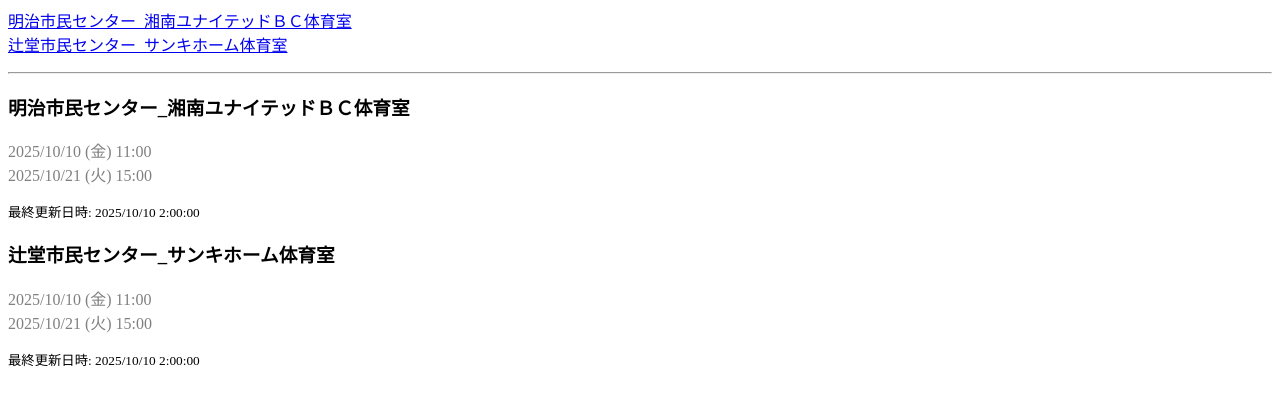
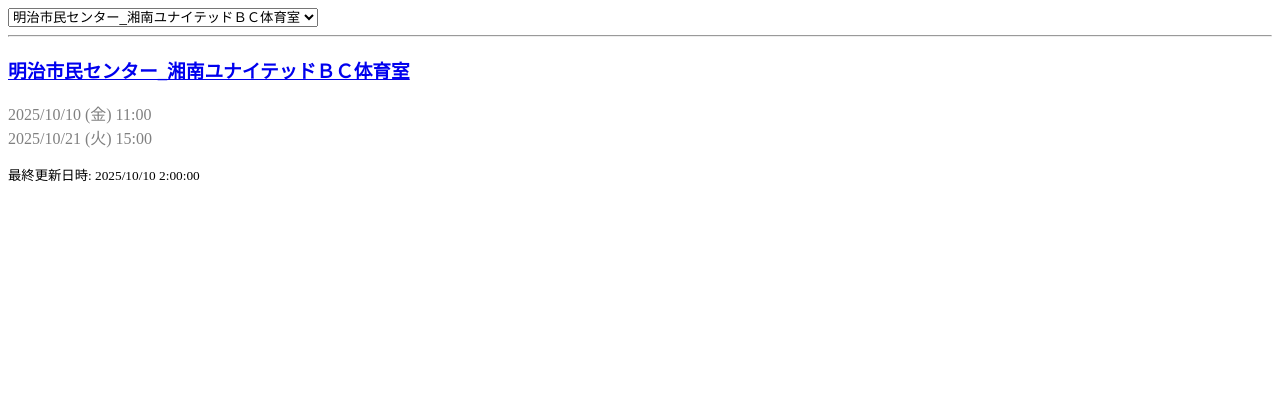
Before and after one commit to H1Gdev/ReservationChecker, a website: page docs/index.html in a window 1280 px wide. Drawn offline with Linux system fonts and the light colour scheme.

Commit message:
Update layout.

```diff
--- a/docs/index.html
+++ b/docs/index.html
@@ -27,26 +27,36 @@
     'af1fde809329d210f66d3cc97bba1029': '%E6%98%8E%E6%B2%BB%E5%B8%82%E6%B0%91%E3%82%BB%E3%83%B3%E3%82%BF%E3%83%BC_%E6%B9%98%E5%8D%97%E3%83%A6%E3%83%8A%E3%82%A4%E3%83%86%E3%83%83%E3%83%89%EF%BC%A2%EF%BC%A3%E4%BD%93%E8%82%B2%E5%AE%A4',
     'f95d5ecc93e5d210f66d3cc97bba10a4': '%E8%BE%BB%E5%A0%82%E5%B8%82%E6%B0%91%E3%82%BB%E3%83%B3%E3%82%BF%E3%83%BC_%E3%82%B5%E3%83%B3%E3%82%AD%E3%83%9B%E3%83%BC%E3%83%A0%E4%BD%93%E8%82%B2%E5%AE%A4',
   };
+  const select = document.createElement('select');
   {
-    const ul = document.createElement('ul');
-    exportJson.appendChild(ul);
+    exportJson.appendChild(select);
     for (const apptSysId in apptSysIds) {
-      const li = document.createElement('li');
-      const a = document.createElement('a');
-      a.textContent = decodeURIComponent(apptSysIds[apptSysId]);
-      a.setAttribute('href', `#${apptSysId}`);
-      li.appendChild(a);
-      ul.appendChild(li);
+      const option = document.createElement('option');
+      option.setAttribute('value', apptSysId);
+      option.textContent = decodeURIComponent(apptSysIds[apptSysId]);
+      select.appendChild(option);
     }
+    select.addEventListener('change', e => {
+      const apptSysId = e.target.value;
+      for (const apptSysId in apptSysIds)
+        document.getElementById(apptSysId).style.display = 'none';
+      document.getElementById(apptSysId).style.display = '';
+      localStorage.setItem('selected', apptSysId);
+    });
     const hr = document.createElement('hr');
     exportJson.appendChild(hr);
   }
   for (const apptSysId in apptSysIds) {
     const p = document.createElement('p');
+    p.setAttribute('id', apptSysId);
+    p.style.display = 'none';
     exportJson.appendChild(p);
     const heading = document.createElement('h3');
-    heading.textContent = decodeURIComponent(apptSysIds[apptSysId]);
-    heading.setAttribute('id', apptSysId);
+    const a = document.createElement('a');
+    a.setAttribute('href', `https://fujisawacity.service-now.com/facilities_reservation?id=fr_slot_check&appt_sys_id=${apptSysId}`);
+    a.setAttribute('target', '_blank');
+    a.textContent = decodeURIComponent(apptSysIds[apptSysId]);
+    heading.appendChild(a);
     p.appendChild(heading);
     try {
       const res = await fetch(`${apptSysId}.json`, {
@@ -82,6 +92,12 @@
       error.innerHTML = `<font color="red">${e.toString()}</font>`
     }
   }
+  {
+    const apptSysId = localStorage.getItem('selected');
+    if (apptSysId != null && Object.keys(apptSysIds).includes(apptSysId))
+      select.value = apptSysId;
+    select.dispatchEvent(new Event('change'));
+  }
 }
 </script>
 </body>
```
